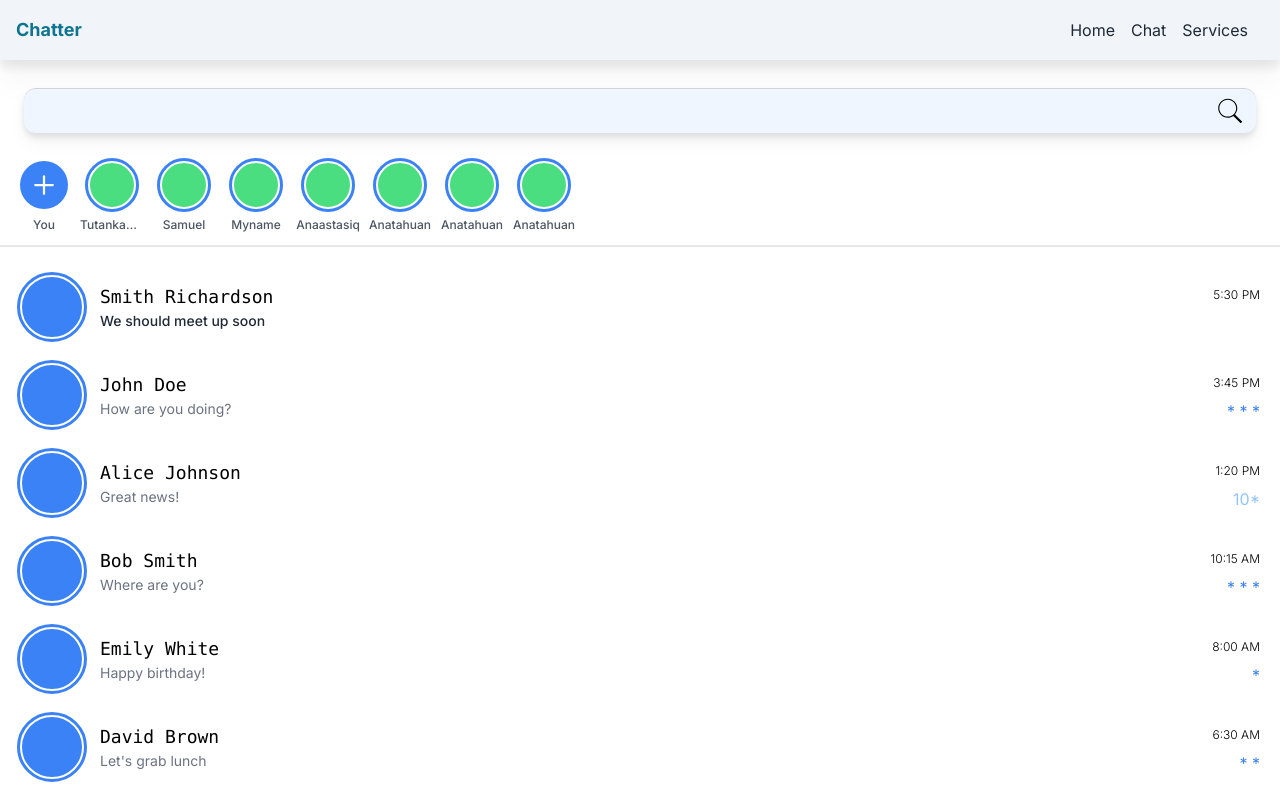
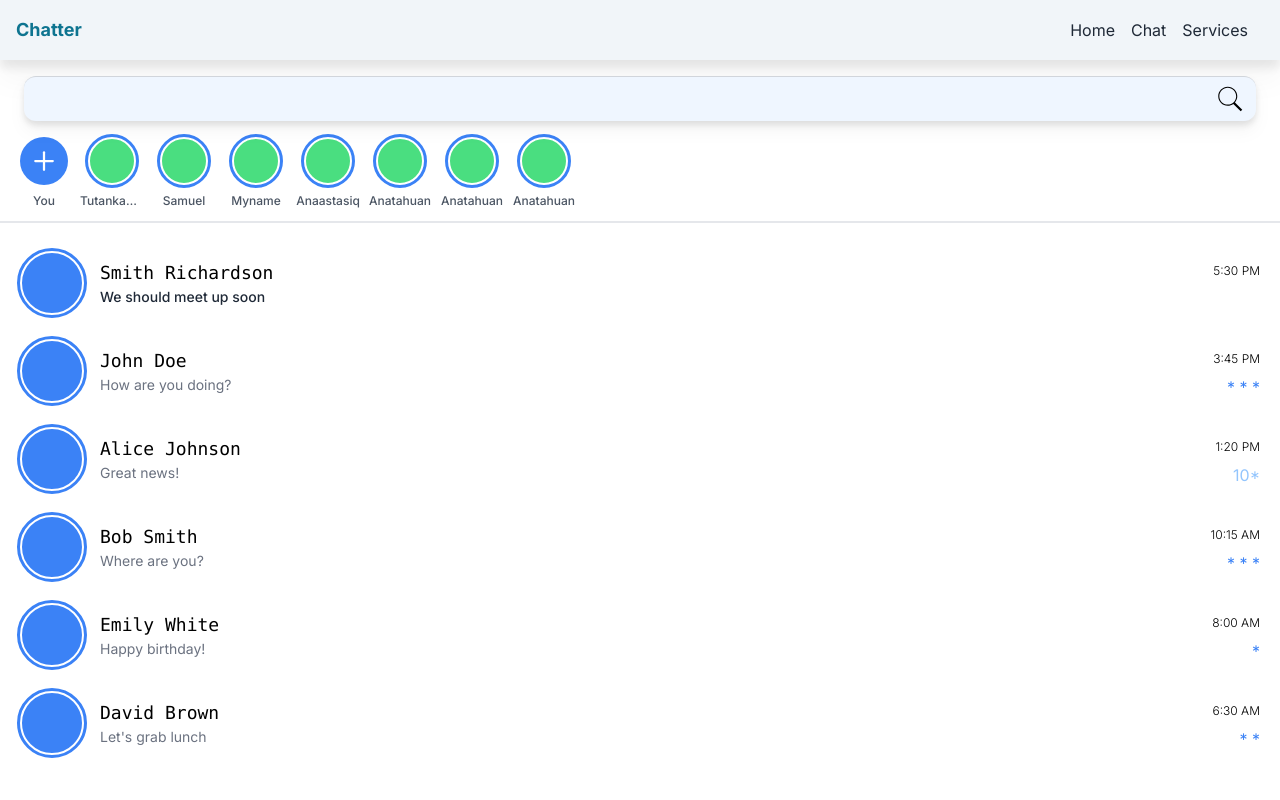
Before and after one commit to instamenta/pocket-chat, a Next.js app: page /chat in a window 1280 px wide. Built offline with nearby package versions, Linux system fonts and the light colour scheme.

Commit message:
master: verified all pages currently done are still well working, small tweaks and changes sidebar on the chat list page

```diff
--- a/src/app/chat/page.tsx
+++ b/src/app/chat/page.tsx
@@ -15,7 +15,7 @@ export default function Chat() {
     <>
       <Navbar />
       {/* Searchbar */}
-      <div className="w-full px-6 py-4">
+      <div className="w-full px-6 py-1">
         <div
           className={`flex w-full flex-row justify-around rounded-xl border-t border-t-gray-300 bg-blue-50
         drop-shadow-lg transition-all ${
@@ -95,7 +95,7 @@ export default function Chat() {
       </section>
 
       {/* Chats Section*/}
-      <section className="max-h-[calc(100vh-257px)] w-full overflow-y-auto bg-white pt-4 ">
+      <section className="max-h-[calc(100vh-257px)] w-full overflow-y-auto bg-white pt-4 scrollbar-xs">
         {/* Chat Box */}
         {[
           {
```
